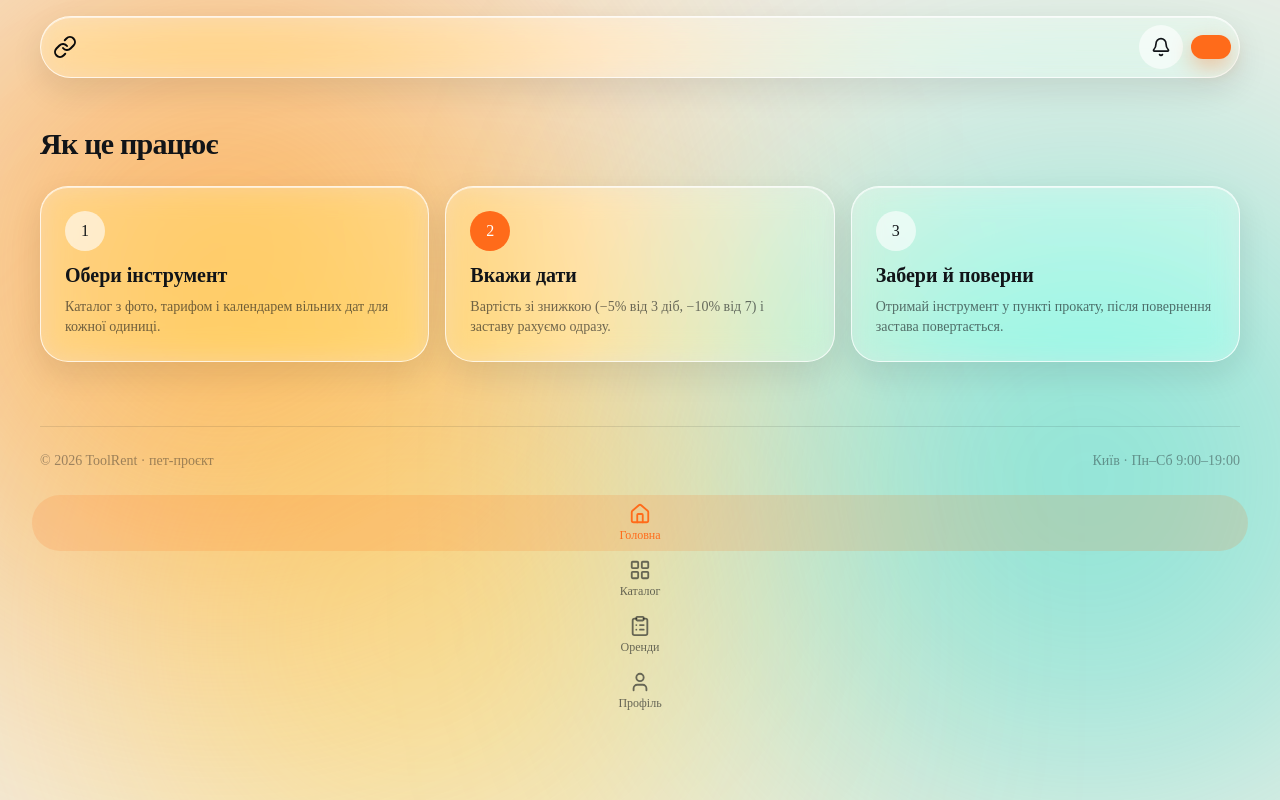
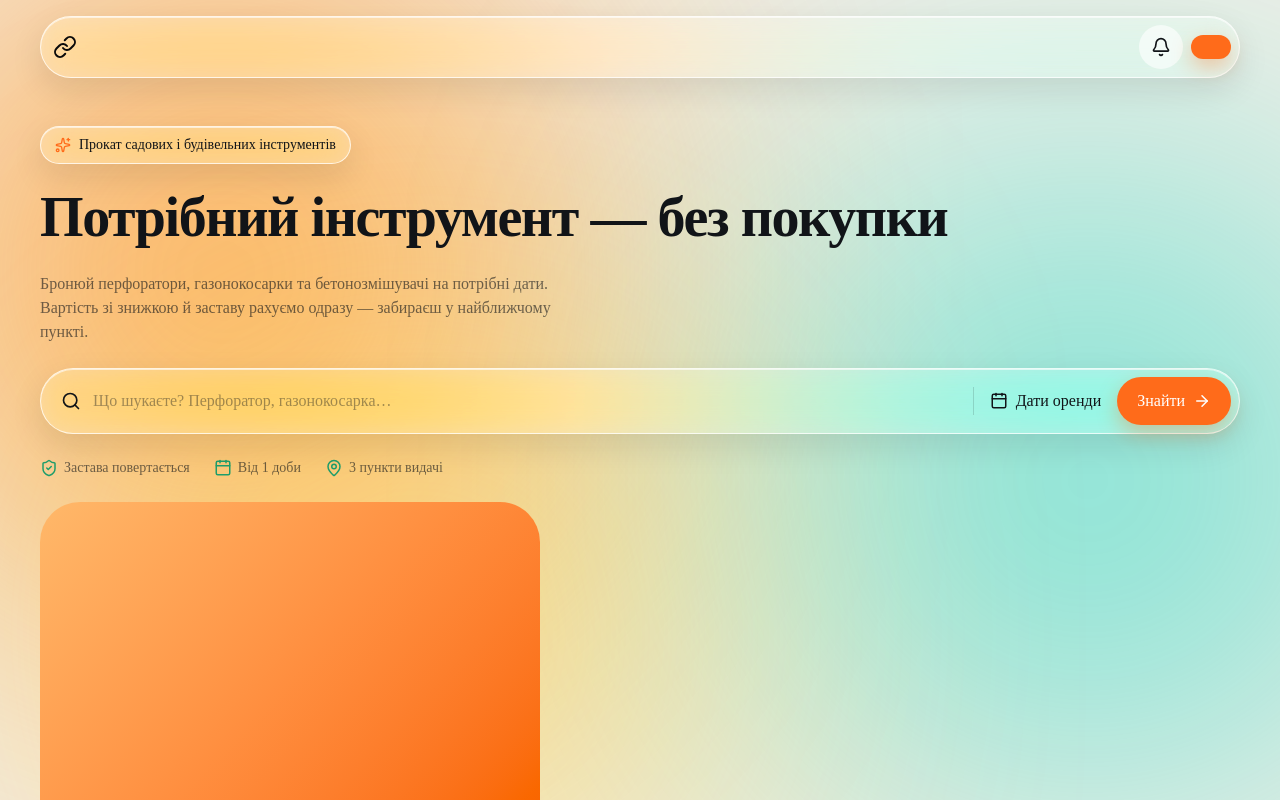
Before and after one commit to Ddmlnk/ToolRent, a Next.js app in the folder toolrent/: page / in a window 1280 px wide. Shown: the top 800 px of the page. Built offline with nearby package versions, Linux system fonts and the light colour scheme.

Commit message:
feat: add hero section

```diff
--- a/toolrent/app/page.tsx
+++ b/toolrent/app/page.tsx
@@ -1,8 +1,10 @@
+import Hero from "@/components/home/Hero";
 import HowItWorks from "@/components/home/HowItWorks";
 
 export default function Home() {
   return (
     <main className="mx-auto flex max-w-[1200px] flex-col gap-10 pt-10 md:gap-18 md:pt-16">
+      <Hero />
       <HowItWorks />
     </main>
   );
--- /dev/null
+++ b/toolrent/components/home/Hero.tsx
@@ -0,0 +1,42 @@
+import { Calendar, MapPin, ShieldCheck, Sparkles } from "lucide-react";
+import SearchBar from "../tools/SearchBar";
+
+const trust = [
+  { icon: ShieldCheck, label: "Застава повертається" },
+  { icon: Calendar, label: "Від 1 доби" },
+  { icon: MapPin, label: "3 пункти видачі" },
+];
+
+export default function Hero() {
+  return (
+    <section className="flex flex-col gap-8 lg:flex-row lg:items-center lg:gap-14">
+      <div className="flex flex-1 flex-col gap-5 md:gap-6">
+        <span className="glass flex w-fit items-center gap-2 rounded-full px-3.5 py-2 text-sm font-medium text-ink">
+          <Sparkles size={16} className="text-brand" />
+          Прокат садових і будівельних інструментів
+        </span>
+        <h1 className="text-[34px] font-bold leading-[1.1] tracking-tight text-ink md:text-[56px] md:leading-[1.07]">
+          Потрібний інструмент — без покупки
+        </h1>
+        <p className="max-w-[520px] text-ink/60">
+          Бронюй перфоратори, газонокосарки та бетонозмішувачі на потрібні дати.
+          Вартість зі знижкою й заставу рахуємо одразу — забираєш у найближчому
+          пункті.
+        </p>
+        <SearchBar />
+        <ul className="flex flex-wrap gap-x-6 gap-y-2.5">
+          {trust.map(({ icon: Icon, label }) => (
+            <li
+              key={label}
+              className="flex items-center gap-1.5 text-sm font-medium text-ink/60"
+            >
+              <Icon size={18} className="text-[#1F9D6B]" />
+              {label}
+            </li>
+          ))}
+        </ul>
+        <div className="hidden h-[520px] w-[500px] shrink-0 rounded-[40px] bg-gradient-to-br from-orange-300 to-orange-600 lg:block" />
+      </div>
+    </section>
+  );
+}
```
